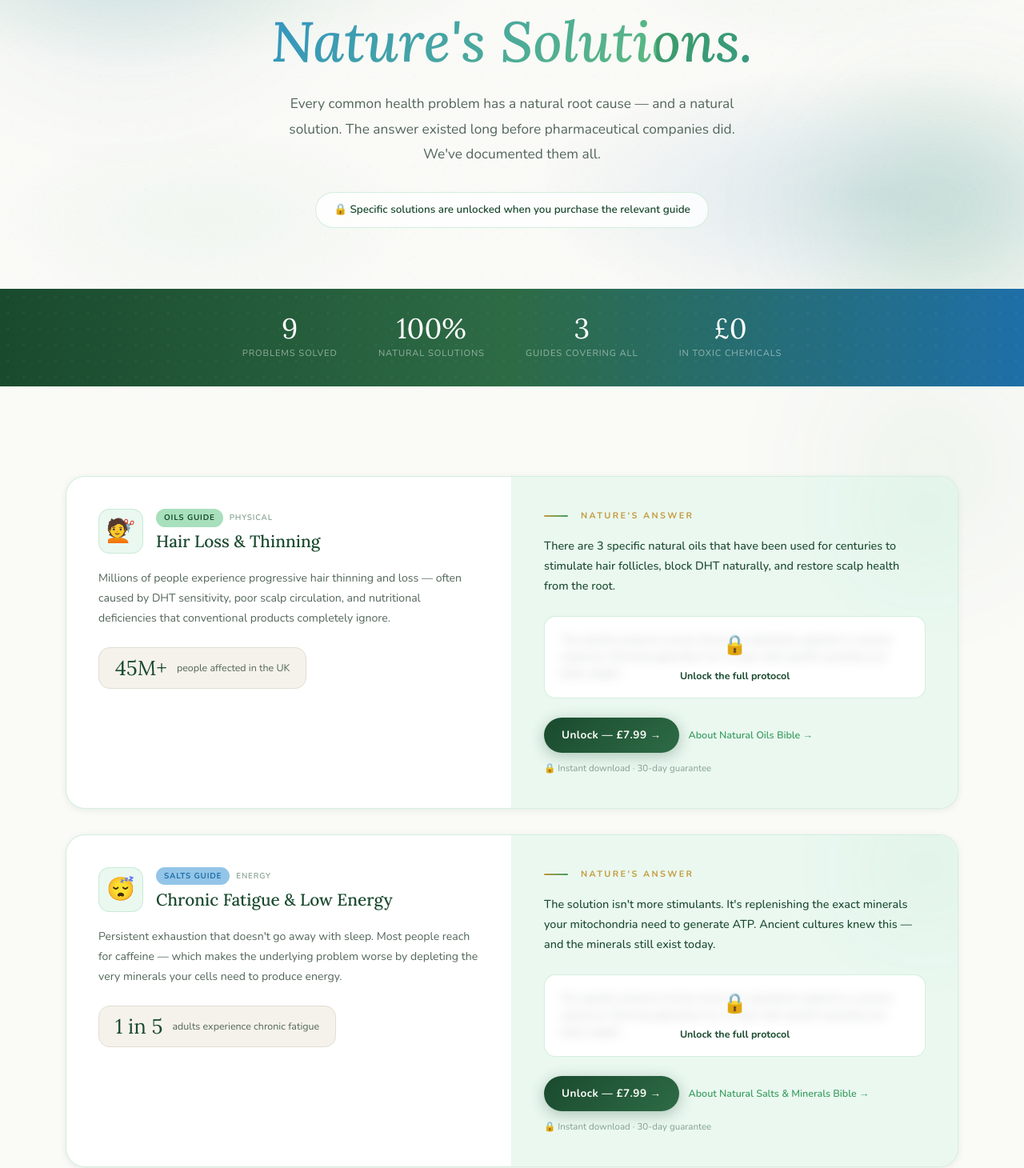
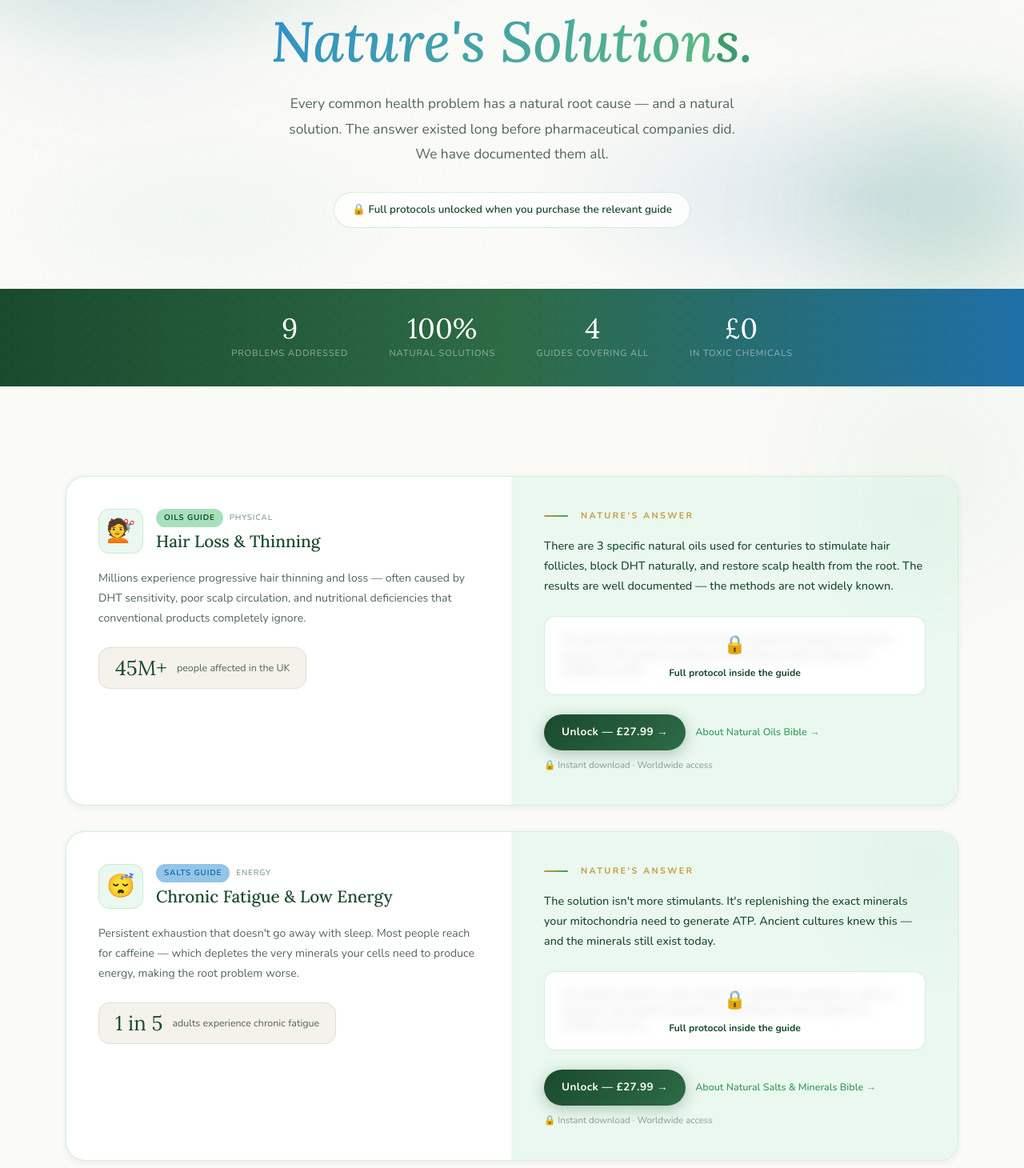
Before and after one commit to xgrcoder/healvana, a Next.js app: page /problems in a window 1280 px wide. Shown: the part 303-1763 px from the top of the page at 80% size. Built offline with nearby package versions, Linux system fonts and the light colour scheme.

Commit message:
complete full clean update official page for helavan - if stuff goes wrong come back here

```diff
--- a/app/problems/page.tsx
+++ b/app/problems/page.tsx
@@ -11,13 +11,11 @@ const PROBLEMS = [
     icon: '💇',
     title: 'Hair Loss & Thinning',
     category: 'Physical',
-    severity: 'Common',
-    description: 'Millions of people experience progressive hair thinning and loss — often caused by DHT sensitivity, poor scalp circulation, and nutritional deficiencies that conventional products completely ignore.',
-    teaser: 'There are 3 specific natural oils that have been used for centuries to stimulate hair follicles, block DHT naturally, and restore scalp health from the root.',
-    lockedSolution: 'Castor Oil + Rosemary Oil + Peppermint Oil protocol with specific application method',
+    description: 'Millions experience progressive hair thinning and loss — often caused by DHT sensitivity, poor scalp circulation, and nutritional deficiencies that conventional products completely ignore.',
+    teaser: 'There are 3 specific natural oils used for centuries to stimulate hair follicles, block DHT naturally, and restore scalp health from the root. The results are well documented — the methods are not widely known.',
     productId: 'natural-oils',
     productName: 'Natural Oils Bible',
-    productPrice: '£7.99',
+    productPrice: '£27.99',
     productHref: '/natural-oils',
     stat: '45M+',
     statLabel: 'people affected in the UK',
@@ -28,13 +26,11 @@ const PROBLEMS = [
     icon: '😴',
     title: 'Chronic Fatigue & Low Energy',
     category: 'Energy',
-    severity: 'Very Common',
-    description: "Persistent exhaustion that doesn't go away with sleep. Most people reach for caffeine — which makes the underlying problem worse by depleting the very minerals your cells need to produce energy.",
+    description: "Persistent exhaustion that doesn't go away with sleep. Most people reach for caffeine — which depletes the very minerals your cells need to produce energy, making the root problem worse.",
     teaser: "The solution isn't more stimulants. It's replenishing the exact minerals your mitochondria need to generate ATP. Ancient cultures knew this — and the minerals still exist today.",
-    lockedSolution: 'Magnesium sulphate + Celtic sea salt morning protocol with specific dosage',
     productId: 'natural-salts',
     productName: 'Natural Salts & Minerals Bible',
-    productPrice: '£7.99',
+    productPrice: '£27.99',
     productHref: '/natural-salts',
     stat: '1 in 5',
     statLabel: 'adults experience chronic fatigue',
@@ -45,13 +41,11 @@ const PROBLEMS = [
     icon: '🧠',
     title: 'Brain Fog & Poor Focus',
     category: 'Mental',
-    severity: 'Epidemic',
     description: "The inability to think clearly, concentrate, or feel mentally sharp. In the age of smartphones and infinite scroll, your brain's dopamine system has been hijacked — making deep focus feel almost impossible.",
-    teaser: 'This is not a willpower problem. Your dopamine receptors have been overstimulated to the point of desensitisation. The fix is a structured neurological reset — not more productivity hacks.',
-    lockedSolution: '7-day dopamine detox protocol with day-by-day schedule and focus rebuilding system',
+    teaser: 'This is not a willpower problem. Your dopamine receptors have been overstimulated to the point of desensitisation. The fix is a structured neurological reset — not another productivity app.',
     productId: 'dopamine-reset',
     productName: '7-Day Dopamine Reset',
-    productPrice: '£9.99',
+    productPrice: '£29.99',
     productHref: '/dopamine-detox',
     stat: '77%',
     statLabel: 'of adults report regular brain fog',
@@ -62,13 +56,11 @@ const PROBLEMS = [
     icon: '🌙',
     title: 'Poor Sleep & Insomnia',
     category: 'Recovery',
-    severity: 'Very Common',
     description: "Lying awake, racing thoughts, waking at 3am — modern sleep issues are almost always rooted in magnesium deficiency, cortisol dysregulation, and overstimulated nervous systems.",
-    teaser: 'There is a specific pre-sleep mineral protocol that has been used for thousands of years to calm the nervous system and induce deep, restorative sleep — without medication or supplements.',
-    lockedSolution: 'Epsom salt bath protocol + lavender oil application with specific timing and dosage',
+    teaser: 'There is a specific pre-sleep mineral protocol used for thousands of years to calm the nervous system and induce deep, restorative sleep — without medication or dependency.',
     productId: 'natural-salts',
     productName: 'Natural Salts & Minerals Bible',
-    productPrice: '£7.99',
+    productPrice: '£27.99',
     productHref: '/natural-salts',
     stat: '16M',
     statLabel: 'UK adults have sleep problems',
@@ -79,13 +71,11 @@ const PROBLEMS = [
     icon: '🌸',
     title: 'Skin Problems & Ageing',
     category: 'Skin',
-    severity: 'Common',
     description: 'Acne, eczema, premature ageing, dull skin — most people spend hundreds on synthetic creams that treat symptoms. The cause is almost always inflammation, gut imbalance, and the absence of specific fatty acids.',
-    teaser: "Nature produced the exact compounds your skin needs to heal, regenerate, and glow. The same oils used by ancient Egyptians, Romans, and South American healers are still the most effective solutions known.",
-    lockedSolution: 'Rosehip + Tea Tree + Frankincense protocol specific to skin condition type',
+    teaser: "Nature produced the exact compounds your skin needs to heal and regenerate. The same oils used by ancient Egyptians and South American healers remain the most effective solutions known to dermatology.",
     productId: 'natural-oils',
     productName: 'Natural Oils Bible',
-    productPrice: '£7.99',
+    productPrice: '£27.99',
     productHref: '/natural-oils',
     stat: '60%',
     statLabel: 'of people have a chronic skin condition',
@@ -96,13 +86,11 @@ const PROBLEMS = [
     icon: '⚡',
     title: 'Stress & Anxiety',
     category: 'Mental',
-    severity: 'Epidemic',
     description: "Constant low-grade stress, racing thoughts, physical tension — modern anxiety is largely a nervous system that has never been taught to switch off. Medication suppresses symptoms. Nature addresses the root.",
     teaser: 'Three specific botanical oils directly interact with GABA receptors — the same receptors that anti-anxiety medications target — without dependency, withdrawal, or side effects.',
-    lockedSolution: 'Lavender + Frankincense + Bergamot protocol with aromatherapy and topical application guide',
     productId: 'natural-oils',
     productName: 'Natural Oils Bible',
-    productPrice: '£7.99',
+    productPrice: '£27.99',
     productHref: '/natural-oils',
     stat: '8M',
     statLabel: 'people in the UK have anxiety disorders',
@@ -113,13 +101,11 @@ const PROBLEMS = [
     icon: '🌿',
     title: 'Digestive Problems & Bloating',
     category: 'Gut Health',
-    severity: 'Common',
-    description: "IBS, bloating, constipation, acid reflux — the gut microbiome has been decimated by processed food, antibiotics, and stress. Most people have never experienced what a healthy gut actually feels like.",
-    teaser: 'Specific natural oils have clinically demonstrated anti-spasmodic and antimicrobial properties that can fundamentally reset your digestive system in a matter of weeks.',
-    lockedSolution: 'Peppermint oil + coconut oil + castor oil gut protocol with internal use guide',
+    description: "IBS, bloating, constipation, acid reflux — the gut microbiome has been decimated by processed food, antibiotics, and stress. Most people have never experienced what a truly healthy gut feels like.",
+    teaser: 'Specific natural oils have clinically demonstrated anti-spasmodic and antimicrobial properties that can fundamentally reset your digestive system — within weeks, not months.',
     productId: 'natural-oils',
     productName: 'Natural Oils Bible',
-    productPrice: '£7.99',
+    productPrice: '£27.99',
     productHref: '/natural-oils',
     stat: '1 in 3',
     statLabel: 'adults suffer from digestive issues',
@@ -130,13 +116,11 @@ const PROBLEMS = [
     icon: '🦴',
     title: 'Joint Pain & Inflammation',
     category: 'Physical',
-    severity: 'Common',
     description: 'Chronic joint pain, stiffness, and inflammation are increasingly common — even in young people. The root is almost always systemic inflammation driven by mineral deficiency and poor cellular hydration.',
     teaser: 'Ancient healers used specific mineral-rich salt soaks to draw inflammation out of joints transdermally. Modern research has confirmed exactly why this works — and which minerals matter most.',
-    lockedSolution: 'Dead Sea salt + Epsom salt therapeutic soak protocol with temperature and timing guide',
     productId: 'natural-salts',
     productName: 'Natural Salts & Minerals Bible',
-    productPrice: '£7.99',
+    productPrice: '£27.99',
     productHref: '/natural-salts',
     stat: '10M',
     statLabel: 'UK adults live with arthritis',
@@ -147,13 +131,11 @@ const PROBLEMS = [
     icon: '📱',
     title: 'Phone Addiction & Digital Overload',
     category: 'Mental',
-    severity: 'Epidemic',
-    description: "The average person checks their phone 96 times a day. This isn't a habit — it's a neurological dependency. Your brain's reward system has been systematically rewired by apps designed by neuroscientists to create compulsion.",
+    description: "The average person checks their phone 96 times a day. This isn't a habit — it's a neurological dependency. Your brain's reward system has been systematically rewired by apps designed to create compulsion.",
     teaser: "This can be reversed. The brain is neuroplastic — but the reset requires a structured, science-backed protocol. Willpower alone doesn't work against dopamine dysregulation.",
-    lockedSolution: '7-day structured digital detox with daily protocols, focus rebuilding and natural dopamine restoration',
     productId: 'dopamine-reset',
     productName: '7-Day Dopamine Reset',
-    productPrice: '£9.99',
+    productPrice: '£29.99',
     productHref: '/dopamine-detox',
     stat: '96x',
     statLabel: 'average phone checks per day',
@@ -183,7 +165,6 @@ export default function ProblemsPage() {
           backgroundImage: 'radial-gradient(circle, rgba(26,74,46,1) 1px, transparent 1px)',
           backgroundSize: '28px 28px', pointerEvents: 'none',
         }} />
-
         <div className="container-sm" style={{ position: 'relative', zIndex: 1 }}>
           <div className="anim-up" style={{ marginBottom: '1.5rem' }}>
             <span className="tag tag-sage">Nature Has the Answer</span>
@@ -193,9 +174,8 @@ export default function ProblemsPage() {
             <span className="gradient-text" style={{ fontStyle: 'italic' }}>Nature&apos;s Solutions.</span>
           </h1>
           <p className="lead anim-up d2" style={{ maxWidth: '560px', margin: '0 auto 2rem' }}>
-            Every common health problem has a natural root cause — and a natural solution. The answer existed long before pharmaceutical companies did. We&apos;ve documented them all.
+            Every common health problem has a natural root cause — and a natural solution. The answer existed long before pharmaceutical companies did. We have documented them all.
           </p>
-          {/* Lock notice */}
           <div className="anim-up d3" style={{
             display: 'inline-flex', alignItems: 'center', gap: '0.75rem',
             background: 'rgba(255,255,255,0.8)', backdropFilter: 'blur(12px)',
@@ -203,7 +183,7 @@ export default function ProblemsPage() {
             borderRadius: 'var(--radius-pill)', padding: '10px 22px',
             fontSize: '0.84rem', color: 'var(--forest)', fontWeight: 600,
           }}>
-            🔒 Specific solutions are unlocked when you purchase the relevant guide
+            🔒 Full protocols unlocked when you purchase the relevant guide
           </div>
         </div>
       </section>
@@ -221,10 +201,10 @@ export default function ProblemsPage() {
         <div className="container" style={{ position: 'relative', zIndex: 1 }}>
           <div style={{ display: 'flex', justifyContent: 'center', gap: 'clamp(1.5rem, 4vw, 4rem)', flexWrap: 'wrap' }}>
             {[
-              { v: '9',    l: 'Problems solved' },
-              { v: '100%', l: 'Natural solutions' },
-              { v: '3',    l: 'Guides covering all' },
-              { v: '£0',   l: 'In toxic chemicals' },
+              { v: '9',    l: 'Problems addressed'  },
+              { v: '100%', l: 'Natural solutions'    },
+              { v: '4',    l: 'Guides covering all'  },
+              { v: '£0',   l: 'In toxic chemicals'   },
             ].map(({ v, l }) => (
               <div key={l} style={{ textAlign: 'center' }}>
                 <div style={{ fontFamily: 'var(--font-display)', fontSize: 'clamp(1.4rem, 3vw, 2.2rem)', color: 'white', lineHeight: 1 }}>{v}</div>
@@ -239,18 +219,17 @@ export default function ProblemsPage() {
       <section className="section" style={{ background: 'var(--cream)', position: 'relative', overflow: 'hidden' }}>
         <div className="orb orb-green" style={{ width: 400, height: 400, top: -100, right: -80, opacity: 0.35 }} />
         <div className="orb orb-blue"  style={{ width: 350, height: 350, bottom: -80, left: -80, opacity: 0.3 }} />
-
         <div className="container" style={{ position: 'relative', zIndex: 1 }}>
           <div style={{ display: 'flex', flexDirection: 'column', gap: '2rem' }}>
             {PROBLEMS.map(({ id, icon, title, category, description, teaser, productId, productName, productPrice, productHref, stat, statLabel, tags }) => (
-              <div key={id} className="card" style={{ padding: 0, overflow: 'hidden', position: 'relative' }}>
+              <div key={id} className="card" style={{ padding: 0, overflow: 'hidden' }}>
                 <div style={{
                   display: 'grid',
                   gridTemplateColumns: 'repeat(auto-fit, minmax(min(100%, 320px), 1fr))',
                 }}>
 
                   {/* LEFT — Problem */}
-                  <div style={{ padding: 'clamp(1.5rem, 4vw, 2.5rem)', borderRight: '1px solid rgba(168,224,188,0.3)' }}>
+                  <div style={{ padding: 'clamp(1.5rem, 4vw, 2.5rem)', borderRight: '1px solid rgba(168,224,188,0.2)' }}>
                     <div style={{ display: 'flex', alignItems: 'flex-start', gap: '1rem', marginBottom: '1.2rem' }}>
                       <div style={{
                         width: 56, height: 56, borderRadius: 'var(--radius-md)', flexShrink: 0,
@@ -272,10 +251,7 @@ export default function ProblemsPage() {
                         <h3 style={{ fontSize: 'clamp(1rem, 2.5vw, 1.3rem)', marginBottom: 0 }}>{title}</h3>
                       </div>
                     </div>
-
                     <p style={{ color: 'var(--muted)', fontSize: '0.88rem', lineHeight: 1.75, marginBottom: '1.5rem' }}>{description}</p>
-
-                    {/* Stat */}
                     <div style={{
                       display: 'inline-flex', alignItems: 'center', gap: '0.75rem',
                       background: 'var(--ivory)', border: '1px solid var(--border-warm)',
@@ -289,45 +265,37 @@ export default function ProblemsPage() {
                   {/* RIGHT — Teased Solution */}
                   <div style={{ padding: 'clamp(1.5rem, 4vw, 2.5rem)', background: 'var(--sage-soft)', position: 'relative', overflow: 'hidden' }}>
                     <div className="orb orb-green" style={{ width: 200, height: 200, top: -60, right: -60, opacity: 0.5 }} />
-
                     <div style={{ position: 'relative', zIndex: 1 }}>
                       <div className="gold-rule" style={{ marginBottom: '1rem' }}>
                         <p className="eyebrow">Nature&apos;s Answer</p>
                       </div>
-
-                      {/* Teaser text */}
                       <p style={{ color: 'var(--forest)', fontSize: '0.9rem', lineHeight: 1.75, marginBottom: '1.5rem', fontWeight: 500 }}>
                         {teaser}
                       </p>
-
-                      {/* Locked solution box */}
+                      {/* Locked box */}
                       <div style={{
                         background: 'white', border: '1px solid rgba(168,224,188,0.5)',
                         borderRadius: 'var(--radius-md)', padding: '1.2rem',
                         marginBottom: '1.5rem', position: 'relative', overflow: 'hidden',
                       }}>
-                        {/* Blur overlay */}
                         <div style={{
                           position: 'absolute', inset: 0,
                           backdropFilter: 'blur(6px)',
-                          background: 'rgba(255,255,255,0.6)',
+                          background: 'rgba(255,255,255,0.65)',
                           borderRadius: 'var(--radius-md)',
                           display: 'flex', flexDirection: 'column',
                           alignItems: 'center', justifyContent: 'center',
-                          gap: '0.5rem', zIndex: 2,
+                          gap: '0.4rem', zIndex: 2,
                         }}>
-                          <span style={{ fontSize: '1.5rem' }}>🔒</span>
-                          <span style={{ fontSize: '0.78rem', fontWeight: 700, color: 'var(--forest)', textAlign: 'center' }}>
-                            Unlock the full protocol
+                          <span style={{ fontSize: '1.4rem' }}>🔒</span>
+                          <span style={{ fontSize: '0.76rem', fontWeight: 700, color: 'var(--forest)', textAlign: 'center' }}>
+                            Full protocol inside the guide
                           </span>
                         </div>
-                        {/* Hidden content (visible through blur) */}
-                        <div style={{ fontSize: '0.82rem', color: 'var(--muted)', lineHeight: 1.6, filter: 'blur(3px)', userSelect: 'none' }}>
-                          The specific protocol involves three key ingredients applied in a precise sequence. Morning application for 21 days with specific quantities per body weight...
-                        </div>
+                        <p style={{ fontSize: '0.82rem', color: 'var(--muted)', filter: 'blur(4px)', userSelect: 'none', lineHeight: 1.5 }}>
+                          The specific protocol involves three key ingredients applied in a precise sequence with specific quantities and timing per body weight and condition severity...
+                        </p>
                       </div>
-
-                      {/* CTA */}
                       <div style={{ display: 'flex', alignItems: 'center', gap: '0.75rem', flexWrap: 'wrap' }}>
                         <BuyButton
                           productId={productId}
@@ -340,7 +308,7 @@ export default function ProblemsPage() {
                         </Link>
                       </div>
                       <p style={{ color: 'var(--subtle)', fontSize: '0.72rem', marginTop: '0.6rem' }}>
-                        🔒 Instant download · 30-day guarantee
+                        🔒 Instant download · Worldwide access
                       </p>
                     </div>
                   </div>
@@ -352,7 +320,7 @@ export default function ProblemsPage() {
         </div>
       </section>
 
-      {/* ── BUNDLE CTA ── */}
+      {/* ── BUNDLE CTA — updated copy ── */}
       <section className="section-sm" style={{ background: 'var(--ivory)', borderTop: '1px solid var(--border-warm)' }}>
         <div className="container-xs">
           <div style={{
@@ -362,24 +330,46 @@ export default function ProblemsPage() {
           }}>
             <div className="orb orb-gold"  style={{ width: 300, height: 300, top: -80,  right: -80 }} />
             <div className="orb orb-green" style={{ width: 220, height: 220, bottom: -60, left: -60 }} />
+
             <span className="tag tag-dark" style={{ marginBottom: '1.2rem', display: 'inline-flex', position: 'relative', zIndex: 1 }}>
-              Best Value
+              Complete Access
             </span>
+
             <h2 style={{ color: 'white', marginBottom: '0.75rem', position: 'relative', zIndex: 1 }}>
-              Unlock Every Solution<br />
-              <em style={{ color: 'var(--gold-light)' }}>All 3 Guides — £19.99</em>
+              Unlock Every Protocol.<br />
+              <em style={{ color: 'var(--gold-light)' }}>One Simple Price.</em>
             </h2>
-            <p style={{ color: 'rgba(255,255,255,0.6)', maxWidth: '420px', margin: '0 auto 2rem', lineHeight: 1.8, position: 'relative', zIndex: 1, fontSize: '0.9rem' }}>
-              Get every natural solution across all 9 problems — plus 50+ oils, 20+ minerals, and the complete dopamine reset protocol.
+
+            <p style={{ color: 'rgba(255,255,255,0.65)', maxWidth: '460px', margin: '0 auto 1.5rem', lineHeight: 1.85, position: 'relative', zIndex: 1, fontSize: '0.92rem' }}>
+              Get the complete Healvana library — all four guides, every protocol, every solution across every problem on this page. Instant access. Everything in one place.
             </p>
-            <div style={{ display: 'flex', gap: '1rem', justifyContent: 'center', flexWrap: 'wrap', position: 'relative', zIndex: 1 }}>
-              <BuyButton productId="bundle-all" label="Get All 3 Guides →" className="btn btn-gold" style={{ padding: '14px 32px' }} />
-              <Link href="/shop" className="btn btn-outline" style={{ color: 'white', borderColor: 'rgba(255,255,255,0.3)', padding: '14px 24px' }}>
-                View Individual Guides
-              </Link>
+
+            {/* What's included */}
+            <div style={{
+              display: 'flex', gap: '0.5rem', justifyContent: 'center', flexWrap: 'wrap',
+              marginBottom: '2rem', position: 'relative', zIndex: 1,
+            }}>
+              {['🧠 Mind Reset', '🌿 Natural Oils', '💎 Salts & Minerals', '🍇 Sacred Fruits'].map(item => (
+                <span key={item} className="tag tag-dark" style={{ fontSize: '0.65rem' }}>{item}</span>
+              ))}
             </div>
-            <p style={{ color: 'rgba(255,255,255,0.28)', fontSize: '0.76rem', marginTop: '1rem', position: 'relative', zIndex: 1 }}>
-              🔒 Secure checkout · Instant download · 30-day money back guarantee
+
+            <div style={{ display: 'flex', alignItems: 'center', justifyContent: 'center', gap: '1.5rem', flexWrap: 'wrap', position: 'relative', zIndex: 1 }}>
+              <div>
+                <span style={{ display: 'block', color: 'rgba(255,255,255,0.35)', fontSize: '0.8rem', textDecoration: 'line-through' }}>£113.96</span>
+                <span style={{ fontFamily: 'var(--font-display)', fontSize: 'clamp(2.2rem, 5vw, 3rem)', color: 'white', lineHeight: 1 }}>£59.99</span>
+                <span style={{ display: 'block', color: 'rgba(255,255,255,0.45)', fontSize: '0.75rem', marginTop: 2 }}>Save over £50</span>
+              </div>
+              <BuyButton
+                productId="bundle-all"
+                label="Get Complete Access →"
+                className="btn btn-gold"
+                style={{ padding: '15px 32px', fontSize: '0.95rem' }}
+              />
+            </div>
+
+            <p style={{ color: 'rgba(255,255,255,0.25)', fontSize: '0.74rem', marginTop: '1rem', position: 'relative', zIndex: 1 }}>
+              🔒 Secure checkout · Instant download · Worldwide access
             </p>
           </div>
         </div>
```
Also changed, not shown: app/layout.tsx (+15 -10 lines).
